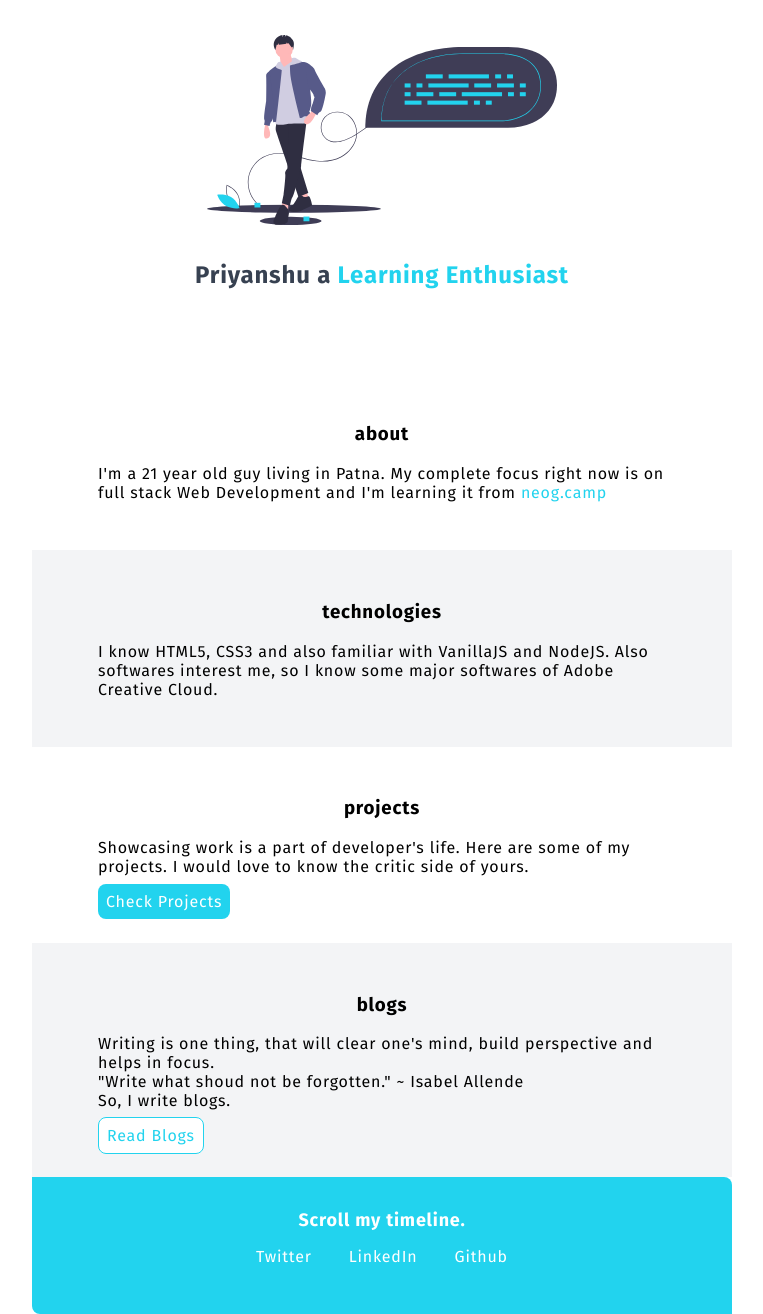
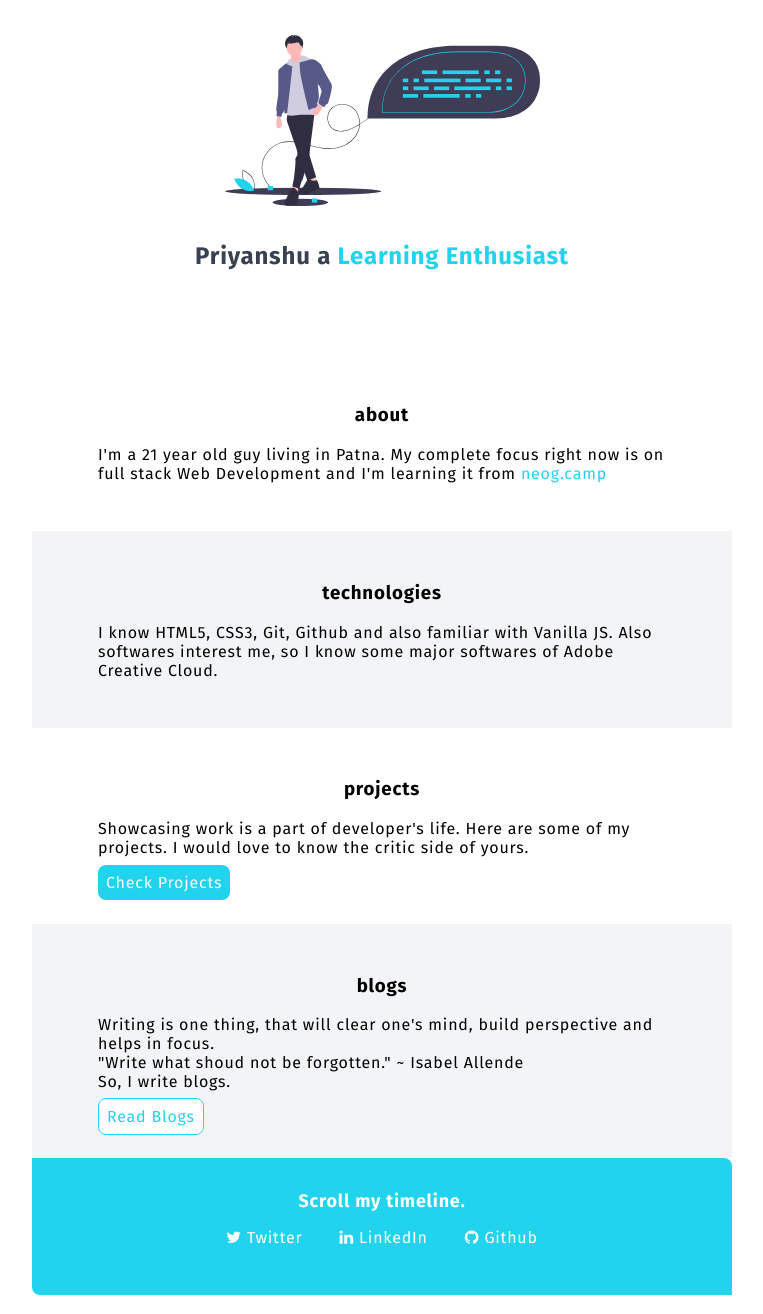
Before and after one commit to priyanshu769/portfolio-priyanshu, a plain HTML site: page index.html in a window 1280 px wide. Shown: the part 131-1445 px from the top of the page, without its empty margins (258-1021 px from the left). Drawn offline with Linux system fonts and the light colour scheme.

Commit message:
fix: correct misspells and added social icons & resized img

```diff
--- a/index.html
+++ b/index.html
@@ -5,6 +5,7 @@
     <meta name="viewport" content="width=device-width, initial-scale=1.0">
     <link rel="shortcut icon" href="images/favicon.png" type="image/x-icon">
     <link rel="stylesheet" href="styles.css">
+    <link rel="stylesheet" href="https://cdnjs.cloudflare.com/ajax/libs/font-awesome/4.7.0/css/font-awesome.min.css">
     <title>Home | Priyanshu</title>
 </head>
 <body>
@@ -45,7 +46,7 @@
     <section class="section ow">
         <div class="container container-center">
             <h3>technologies</h3>
-            <p>I know HTML5, CSS3 and also familiar with VanillaJS and NodeJS. Also softwares interest me, so I know some major softwares of Adobe Creative Cloud.</p>
+            <p>I know HTML5, CSS3, Git, Github and also familiar with Vanilla JS. Also softwares interest me, so I know some major softwares of Adobe Creative Cloud.</p>
         </div>
     </section>
     <section class="section">
@@ -74,13 +75,13 @@
         <div class="footer-header">Scroll my timeline.</div>
         <ul class="list-non-bullet">
             <li class="list-item-inline">
-                <a class="links" href="https://twitter.com/priyanshu769" target="_blank">Twitter</a>
+                <a class="links" href="https://twitter.com/priyanshu769" target="_blank"><i class="fa fa-twitter"></i> Twitter</a>
             </li>
             <li class="list-item-inline">
-                <a class="links" href="https://linkedin.com/priyanshu769" target="_blank">LinkedIn</a>
+                <a class="links" href="https://linkedin.com/priyanshu769" target="_blank"><i class="fa fa-linkedin"></i> LinkedIn</a>
             </li>
             <li class="list-item-inline">
-                <a class="links" href="https://github.com/priyanshu769" target="_blank">Github</a>
+                <a class="links" href="https://github.com/priyanshu769" target="_blank"><i class="fa fa-github"></i> Github</a>
             </li>
         </ul>
     </footer>
--- a/styles.css
+++ b/styles.css
@@ -98,7 +98,7 @@ hr {
 }
 
 .hero .hero-img {
-    max-width: 350px;
+    max-width: 315px;
     display: block;
     margin: auto;
     align-items: center;
```
Also changed, not shown: blog-posts/learn-css.html (+5 -4 lines), blogs.html (+4 -3 lines), projects.html (+5 -4 lines).
